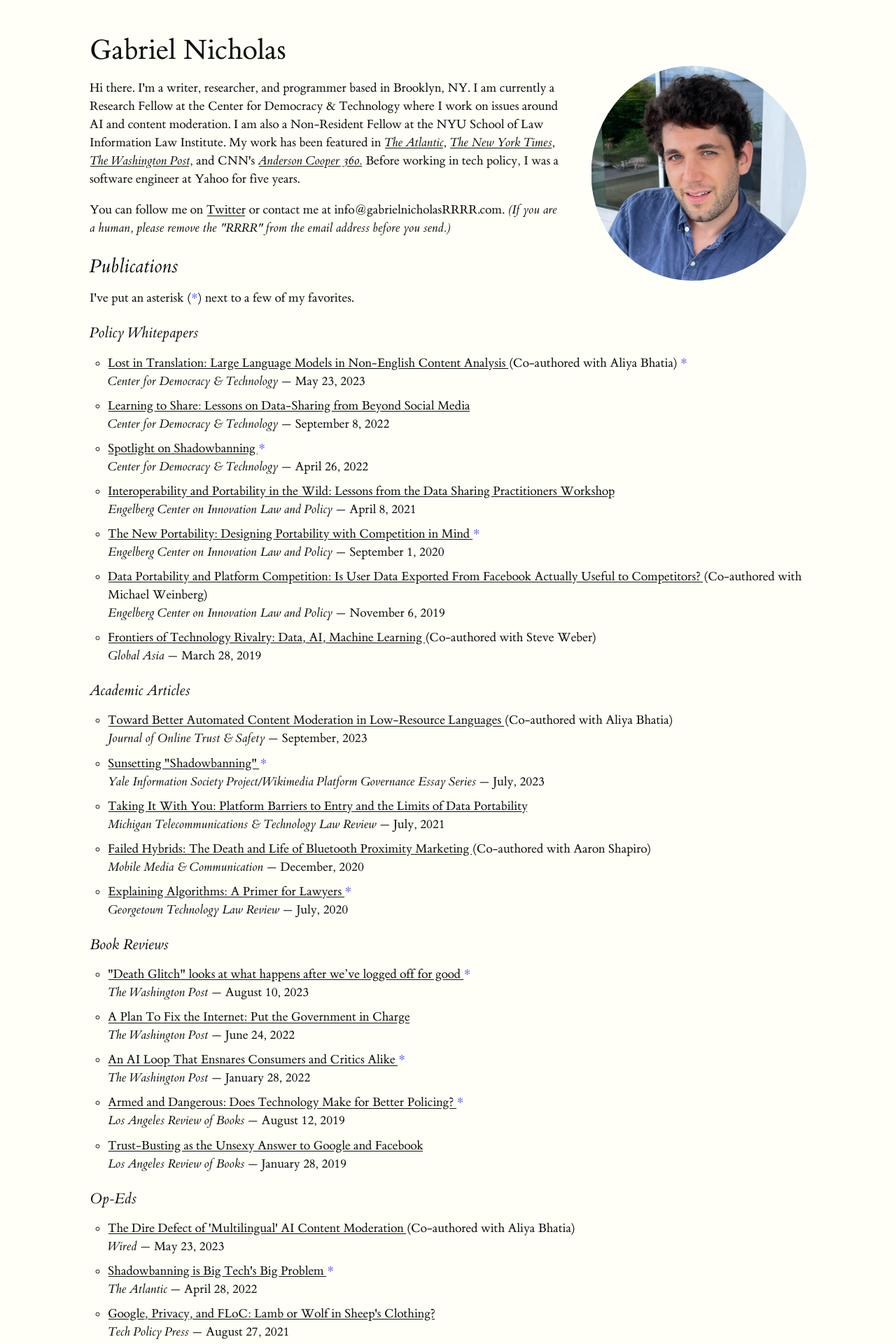
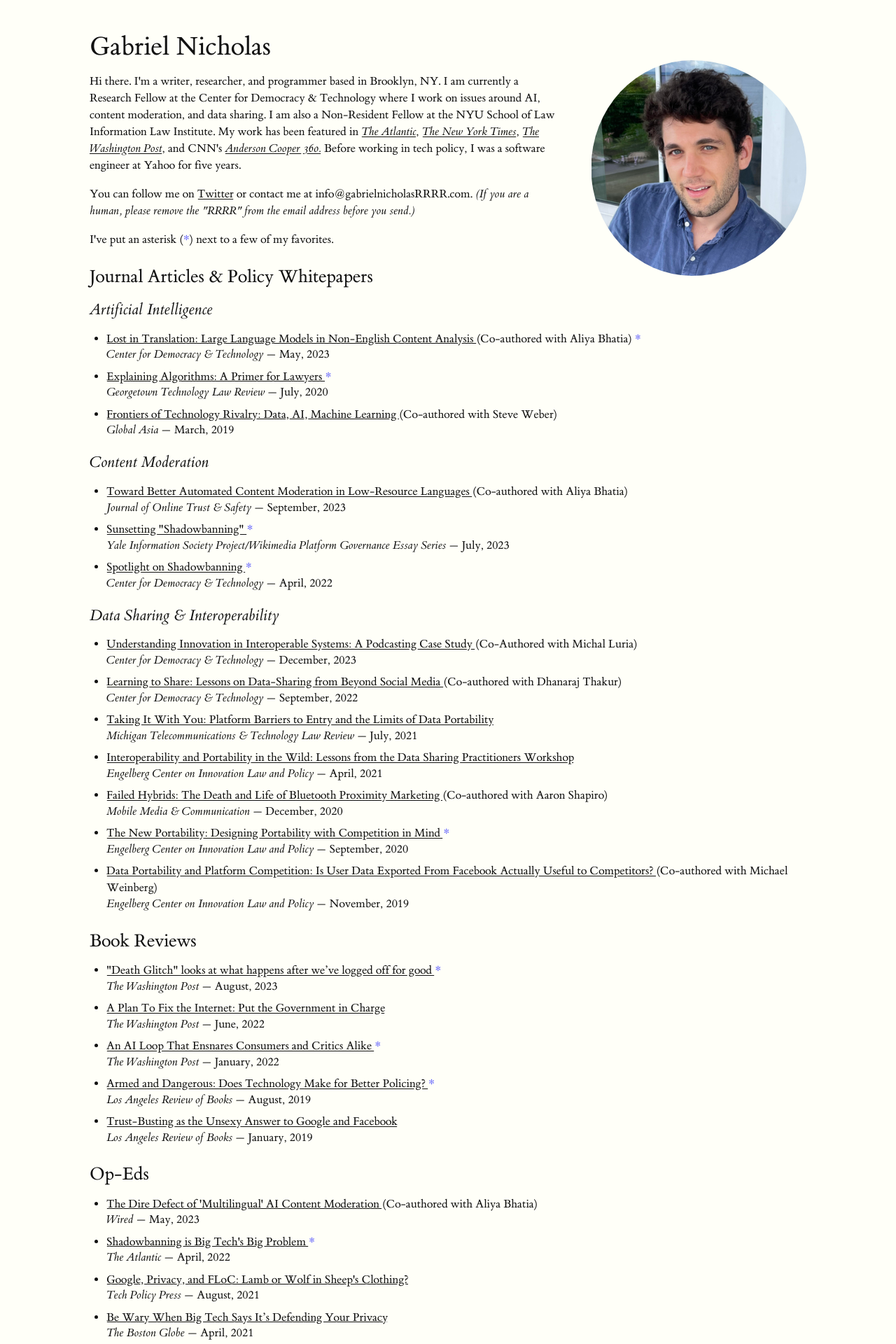
Before and after one commit to gajeam/gajeam.github.io, a Jekyll site: the page built from index.html, in a window 1280 px wide. Shown: the top 1920 px of the page at 70% size. Built offline with Jekyll 4.4.1, drawn with Linux system fonts in a browser that asks for light colours; some of the changed text lies outside the part shown.

Commit message:
Changed sorting to be by topic

```diff
--- a/_data/links.yaml
+++ b/_data/links.yaml
@@ -1,79 +1,99 @@
-publications:
-  - title: "Policy Whitepapers"
-    list:
-      - name: "Lost in Translation: Large Language Models in Non-English Content Analysis"
-        publisher: Center for Democracy & Technology
-        link: https://cdt.org/insights/lost-in-translation-large-language-models-in-non-english-content-analysis/
-        date: May 23, 2023
-        note: Co-authored with Aliya Bhatia
-        fave: true
-      - name: "Learning to Share: Lessons on Data-Sharing from Beyond Social Media"
-        publisher: Center for Democracy & Technology
-        link: https://cdt.org/insights/learning-to-share-lessons-on-data-sharing-from-beyond-social-media/
-        date: September 8, 2022
-        fave: false
-      - name: "Spotlight on Shadowbanning"
-        publisher: Center for Democracy & Technology
-        link: https://cdt.org/insights/spotlight-on-shadowbanning/
-        date: April 26, 2022
-        fave: true
-      - name: "Interoperability and Portability in the Wild: Lessons from the Data Sharing Practitioners Workshop"
-        publisher: Engelberg Center on Innovation Law and Policy
-        link: https://www.law.nyu.edu/centers/engelberg/pubs/2020-04-interoperability-and-portability-in-the-wild
-        date: April 8, 2021
-        fave: false
-      - name: "The New Portability: Designing Portability with Competition in Mind"
-        publisher: Engelberg Center on Innovation Law and Policy
-        link: https://www.law.nyu.edu/centers/engelberg/pubs/2020-09-01-the-new-portability
-        date: September 1, 2020
-        fave: true
-      - name: "Data Portability and Platform Competition: Is User Data Exported From Facebook Actually Useful to Competitors?"
-        publisher: Engelberg Center on Innovation Law and Policy
-        link: https://www.law.nyu.edu/centers/engelberg/pubs/2019-11-06-Data-Portability-And-Platform-Competition
-        date: November 6, 2019
-        note: Co-authored with Michael Weinberg
-        fave: false
-      # - name: Do No Harm 2.0
-      #   publisher: New America
-      #   date: October 17, 2019
-      #   link: https://www.newamerica.org/cybersecurity-initiative/reports/do-no-harm-20/
-      #   note: Contributing author
-      #   fave: false
-      - name: "Frontiers of Technology Rivalry: Data, AI, Machine Learning"
-        publisher: Global Asia
-        date: March 28, 2019
-        link: https://globalasia.org/v14no1/cover/data-rivalry-and-government-power-machine-learning-is-changing-everything_steven-webergabriel-nicholas
-        note: Co-authored with Steve Weber
-        fave: false
-  - title: "Academic Articles"
-    list:
-      - name: "Toward Better Automated Content Moderation in Low-Resource Languages"
-        publisher: Journal of Online Trust & Safety
-        link: https://www.tsjournal.org/index.php/jots/article/view/150
-        date: September, 2023
-        note: Co-authored with Aliya Bhatia
-        fave: false
-      - name: 'Sunsetting "Shadowbanning"'
-        publisher: Yale Information Society Project/Wikimedia Platform Governance Essay Series
-        link: https://papers.ssrn.com/sol3/papers.cfm?abstract_id=4522168
-        date: July, 2023
-        fave: true
-      - name: "Taking It With You: Platform Barriers to Entry and the Limits of Data Portability"
-        publisher: Michigan Telecommunications & Technology Law Review
-        link: https://repository.law.umich.edu/mtlr/vol27/iss2/3/
-        date: July, 2021
-        fave: false
-      - name: "Failed Hybrids: The Death and Life of Bluetooth Proximity Marketing"
-        publisher: Mobile Media & Communication
-        link: https://doi.org/10.1177/2050157920975836
-        date: December, 2020
-        note: Co-authored with Aaron Shapiro
-        fave: false
-      - name: "Explaining Algorithms: A Primer for Lawyers"
-        publisher: Georgetown Technology Law Review
-        link: https://georgetownlawtechreview.org/wp-content/uploads/2020/07/4.2-p711-730-Nicholas.pdf
-        date: July, 2020
-        fave: true
+longPapers:
+  title: "Journal Articles & Policy Whitepapers"
+  list:
+    - name: "Understanding Innovation in Interoperable Systems: A Podcasting Case Study"
+      publisher: "Center for Democracy & Technology"
+      link: https://cdt.org/insights/understanding-innovation-in-interoperable-systems-a-podcasting-case-study/
+      date: 2023-12-07
+      note: Co-Authored with Michal Luria
+      topic: data-sharing
+    - name: "Lost in Translation: Large Language Models in Non-English Content Analysis"
+      publisher: Center for Democracy & Technology
+      link: https://cdt.org/insights/lost-in-translation-large-language-models-in-non-english-content-analysis/
+      date: 2023-05-23
+      note: Co-authored with Aliya Bhatia
+      fave: true
+      topic: ai
+    - name: "Learning to Share: Lessons on Data-Sharing from Beyond Social Media"
+      publisher: Center for Democracy & Technology
+      link: https://cdt.org/insights/learning-to-share-lessons-on-data-sharing-from-beyond-social-media/
+      date: 2022-09-08
+      note: Co-authored with Dhanaraj Thakur
+      fave: false
+      topic: data-sharing
+    - name: "Spotlight on Shadowbanning"
+      publisher: Center for Democracy & Technology
+      link: https://cdt.org/insights/spotlight-on-shadowbanning/
+      date: 2022-04-26
+      fave: true
+      topic: como
+    - name: "Interoperability and Portability in the Wild: Lessons from the Data Sharing Practitioners Workshop"
+      publisher: Engelberg Center on Innovation Law and Policy
+      link: https://www.law.nyu.edu/centers/engelberg/pubs/2020-04-interoperability-and-portability-in-the-wild
+      date: 2021-04-08
+      fave: false
+      topic: data-sharing
+    - name: "The New Portability: Designing Portability with Competition in Mind"
+      publisher: Engelberg Center on Innovation Law and Policy
+      link: https://www.law.nyu.edu/centers/engelberg/pubs/2020-09-01-the-new-portability
+      date: 2020-09-01
+      fave: true
+      topic: data-sharing
+    - name: "Data Portability and Platform Competition: Is User Data Exported From Facebook Actually Useful to Competitors?"
+      publisher: Engelberg Center on Innovation Law and Policy
+      link: https://www.law.nyu.edu/centers/engelberg/pubs/2019-11-06-Data-Portability-And-Platform-Competition
+      date: 2019-11-06
+      note: Co-authored with Michael Weinberg
+      fave: false
+      topic: data-sharing
+    # - name: Do No Harm 2.0
+    #   publisher: New America
+    #   date: October 17, 2019
+    #   link: https://www.newamerica.org/cybersecurity-initiative/reports/do-no-harm-20/
+    #   note: Contributing author
+    #   fave: false
+    - name: "Frontiers of Technology Rivalry: Data, AI, Machine Learning"
+      publisher: Global Asia
+      date: 2019-03-28
+      link: https://globalasia.org/v14no1/cover/data-rivalry-and-government-power-machine-learning-is-changing-everything_steven-webergabriel-nicholas
+      note: Co-authored with Steve Weber
+      fave: false
+      topic: ai
+# - title: "Academic Articles"
+#   list:
+    - name: "Toward Better Automated Content Moderation in Low-Resource Languages"
+      publisher: Journal of Online Trust & Safety
+      link: https://www.tsjournal.org/index.php/jots/article/view/150
+      date: 2023-09-28
+      note: Co-authored with Aliya Bhatia
+      fave: false
+      topic: como
+    - name: 'Sunsetting "Shadowbanning"'
+      publisher: Yale Information Society Project/Wikimedia Platform Governance Essay Series
+      link: https://papers.ssrn.com/sol3/papers.cfm?abstract_id=4522168
+      date: 2023-07-01
+      fave: true
+      topic: como
+    - name: "Taking It With You: Platform Barriers to Entry and the Limits of Data Portability"
+      publisher: Michigan Telecommunications & Technology Law Review
+      link: https://repository.law.umich.edu/mtlr/vol27/iss2/3/
+      date: 2021-07-01
+      fave: false
+      topic: data-sharing
+    - name: "Failed Hybrids: The Death and Life of Bluetooth Proximity Marketing"
+      publisher: Mobile Media & Communication
+      link: https://doi.org/10.1177/2050157920975836
+      date: 2020-12-01
+      note: Co-authored with Aaron Shapiro
+      fave: false
+      topic: data-sharing
+    - name: "Explaining Algorithms: A Primer for Lawyers"
+      publisher: Georgetown Technology Law Review
+      link: https://georgetownlawtechreview.org/wp-content/uploads/2020/07/4.2-p711-730-Nicholas.pdf
+      date: 2020-07-01
+      fave: true
+      topic: ai
+otherPublications:
   - title: "Book Reviews"
     list:
       - name: '"Death Glitch" looks at what happens after we’ve logged off for good'
--- /dev/null
+++ b/_includes/publication.html
@@ -0,0 +1,8 @@
+<div class="title-line">
+	{% if include.item.link != nil %} <a class="paper-title" href="{{ include.item.link }}"> {{ include.item.name }} </a>
+	{% else %} <span class ="paper-title">"{{ include.item.name }}" </span> {% endif %}
+	{% if include.item.note != nil %} ({{ include.item.note }}) {% endif %} {% if include.item.fave == true %} {{include.faveIcon}} {% endif %}
+</div>
+<div class="publisher-line">
+	<span class="publisher"> {{ include.item.publisher }}</span> — {{ include.item.date | date: "%B, %Y"}}
+</div>
--- a/_sass/main.scss
+++ b/_sass/main.scss
@@ -12,12 +12,17 @@
 
 ul {
     padding-left: 2rem;
-    list-style-type: circle;
-}
-li {
-    margin-bottom: .7rem;
+    list-style-type: disc;
 }
 
+li {
+    margin-bottom: .6rem;
+}
+
+
+.title-line {
+		margin-bottom: -.1rem;
+}
 
 #profile-picture {
 	min-width: 20rem;
@@ -46,4 +51,8 @@ p.favorites-disclaimer {
     p {
     	  text-align: justify;
     }
+    ul {
+    	padding-left: 0rem;
+    	list-style-type: none;
+    }
 }
--- a/_sass/tufte.scss
+++ b/_sass/tufte.scss
@@ -42,7 +42,7 @@
 /* Tufte CSS styles */
 html {
 /* Gabe note: this is where I edit the font size" */
-    font-size: 13px;
+    font-size: 12px;
 }
 
 body {
@@ -68,9 +68,8 @@ h1 {
 }
 
 h2 {
-    font-style: italic;
     font-weight: 400;
-    margin-top: 2.1rem;
+    margin-top: 2.3rem;
     margin-bottom: 1.4rem;
     font-size: 2.2rem;
     line-height: 1;
@@ -79,7 +78,7 @@ h2 {
 h3 {
     font-style: italic;
     font-weight: 400;
-    font-size: 1.7rem;
+    font-size: 1.9rem;
     margin-top: 2rem;
     margin-bottom: 1.4rem;
     line-height: 1;
--- a/index.html
+++ b/index.html
@@ -3,6 +3,9 @@ layout: default
 title: Gabriel Nicholas
 
 fave: <span class="fave">*</span>
+
+categories: ['ai', 'como', 'data-sharing']
+category-names: {'ai':'Artificial Intelligence', 'como':'Content Moderation','data-sharing':'Data Sharing & Interoperability'}
 
 ---
 
@@ -11,32 +14,39 @@ fave: <span class="fave">*</span>
 	<img id=profile-picture src="/assets/images/profile.jpg" alt="Headshot">
 </div>
 </h1>
-<p>Hi there. I'm a writer, researcher, and programmer based in Brooklyn, NY. I am currently a Research Fellow at the Center for Democracy & Technology where I work on issues around AI and content moderation. I am also a Non-Resident Fellow at the NYU School of Law Information Law Institute. My work has been featured in <i><a href= {{ site.data.media.atlantic}}>The Atlantic</a></i>, <i><a href= {{ site.data.media.nytimes}}>The New York Times</a></i>, <i><a href= {{ site.data.media.wapo}}>The Washington Post</a></i>, and CNN's <i><a href= {{ site.data.media.cnn }}>Anderson Cooper 360.</a></i> Before working in tech policy, I was a software engineer at Yahoo for five years.</p>
-<p> You can follow me on <a href = {{ site.data.contact.twitter }}>Twitter</a> or contact me at {{site.data.contact.email}}. <i>(If you are a human, please remove the "RRRR" from the email address before you send.)</i>
-</p>
-
-<h2>Publications</h2>
-<p class=favorites-disclaimer>I've put an asterisk ({{page.fave}}) next to a few of my favorites.</p>
-
-{% for section in site.data.links.publications %}
-	<h3> {{section.title}} </h3>
+	<p>Hi there. I'm a writer, researcher, and programmer based in Brooklyn, NY. I am currently a Research Fellow at the Center for Democracy & Technology where I work on issues around AI, content moderation, and data sharing. I am also a Non-Resident Fellow at the NYU School of Law Information Law Institute. My work has been featured in <i><a href= {{ site.data.media.atlantic}}>The Atlantic</a></i>, <i><a href= {{ site.data.media.nytimes}}>The New York Times</a></i>, <i><a href= {{ site.data.media.wapo}}>The Washington Post</a></i>, and CNN's <i><a href= {{ site.data.media.cnn }}>Anderson Cooper 360.</a></i> Before working in tech policy, I was a software engineer at Yahoo for five years.</p>
+	<p> You can follow me on <a href = {{ site.data.contact.twitter }}>Twitter</a> or contact me at {{site.data.contact.email}}. <i>(If you are a human, please remove the "RRRR" from the email address before you send.)</i>
+	</p>
+	<p class=favorites-disclaimer>I've put an asterisk ({{page.fave}}) next to a few of my favorites.</p>
+</div>
+<h2>{{site.data.links.longPapers.title}}</h2>
+{% assign longPapers = site.data.links.longPapers.list | sort:'date' | reverse%}
+{% for topic in page.categories %}
+	<h3>{{page.category-names[topic]}}</h3>
 	<ul>
-	{% for item in section.list %}
-		<li>
-			<div>
-				{% if item.link != nil %} <a class="paper-title" href="{{ item.link }}"> {{ item.name }} </a>
-				{% else %} <span class ="paper-title">"{{ item.name }}" </span> {% endif %}
-				{% if item.note != nil %} ({{ item.note }}) {% endif %} {% if item.fave == true %} {{page.fave}}{% endif %}
-
-			</div>
-			<div>
-				<span class="publisher"> {{ item.publisher }}</span> — {{ item.date }}
-			</div>
-
-		</li>
+	{% for pub in longPapers %}
+		{% if pub.topic == topic %}
+			<li>
+				{% include publication.html item=pub faveIcon=page.fave %}
+			</li>
+		{% endif %}
 	{% endfor %}
 	</ul>
 {% endfor %}
+
+{% for section in site.data.links.otherPublications %}
+	<h2>{{section.title}}</h2>
+	<ul>
+	{% for pub in section.list %}
+		{% if pub.topic == topic %}
+			<li>
+				{% include publication.html item=pub faveIcon=page.fave %}
+			</li>
+		{% endif %}
+	{% endfor %}
+	</ul>
+{% endfor %}
+
 <h2>Conferences & Presentations</h2>
 	<ul>
 	{% for conf in site.data.links.conferences.list %}
```
